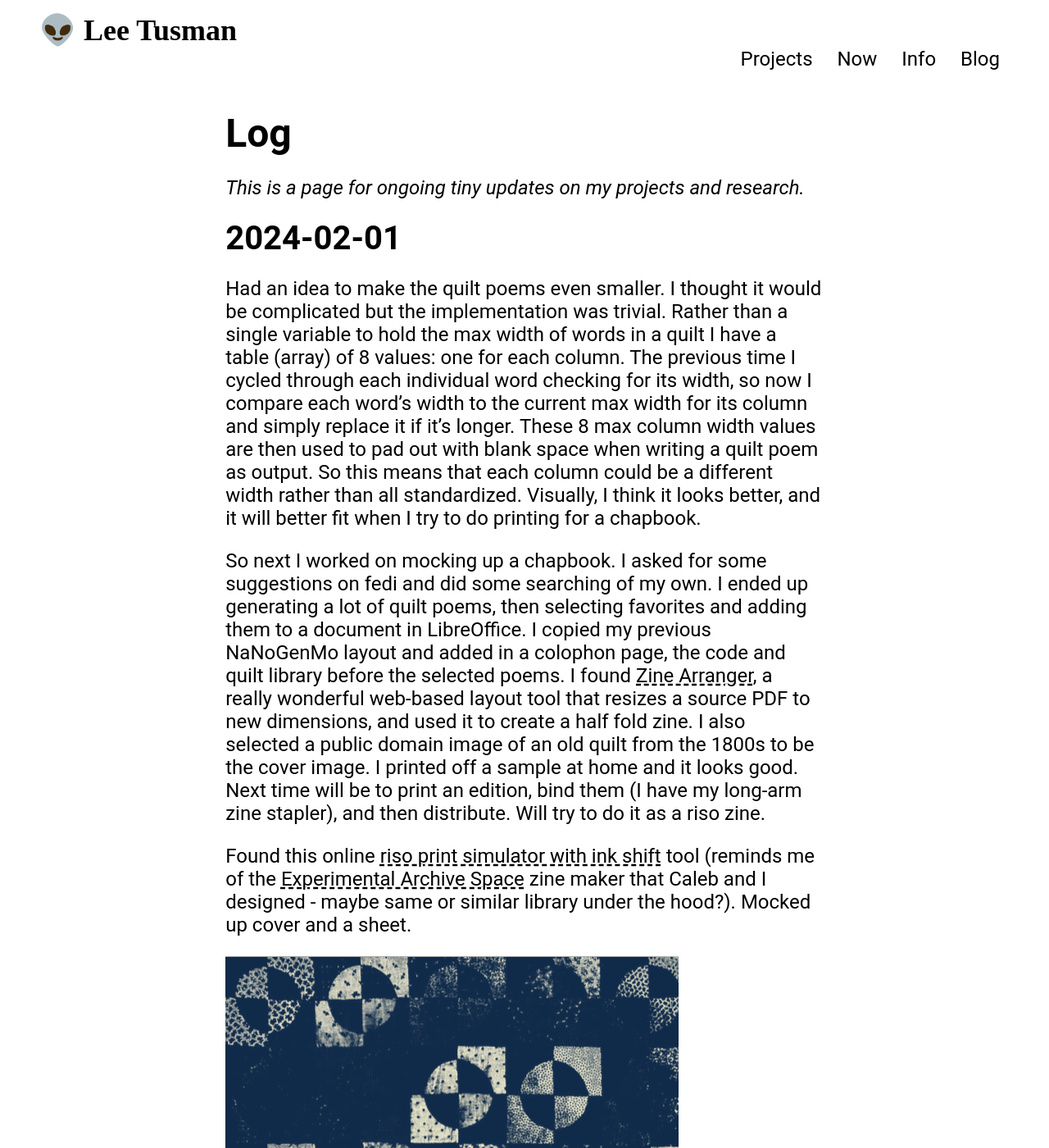
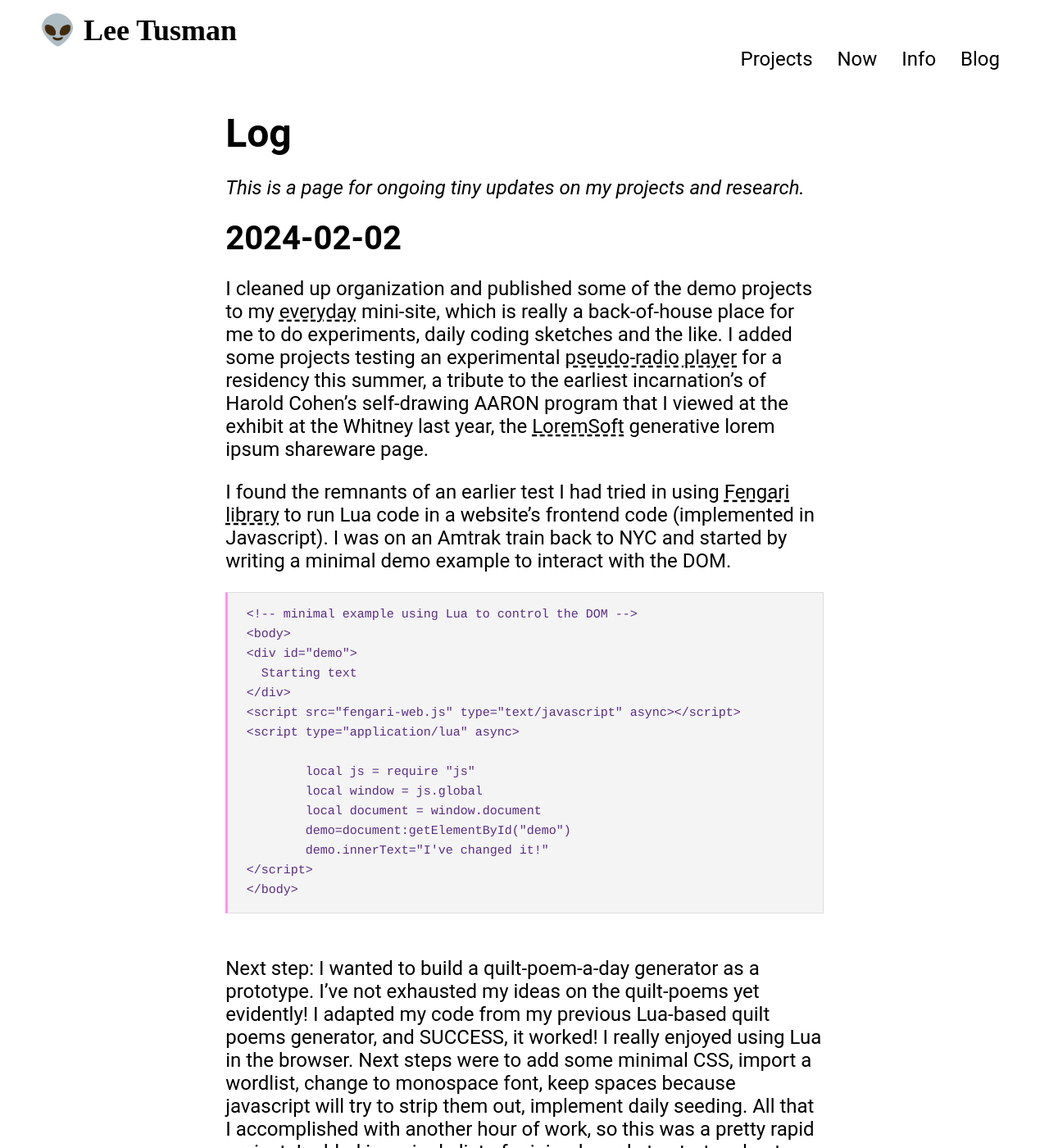
Before and after one commit to lee2sman/nosebook, a Jekyll site: the page built from log.md, in a window 1280 px wide and 1400 px high. Shown: the whole window at 82% size. Built offline with Jekyll 4.4.1, drawn with Linux system fonts in a browser that asks for light colours; some web fonts are replaced; some of the changed text lies outside the part shown.

Commit message:
update log

````diff
--- a/log.md
+++ b/log.md
@@ -7,6 +7,35 @@ permalink: /log/
 # Log
 
 *This is a page for ongoing tiny updates on my projects and research.*
+
+## 2024-02-02
+
+I cleaned up organization and published some of the demo projects to my [everyday](https://leetusman.com/everyday) mini-site, which is really a back-of-house place for me to do experiments, daily coding sketches and the like. I added some projects testing an experimental [pseudo-radio player](https://leetusman.com/everyday/291/) for a residency this summer, a tribute to the earliest incarnation's of Harold Cohen's self-drawing AARON program that I viewed at the exhibit at the Whitney last year, the [LoremSoft](https://leetusman.com/everyday/294/) generative lorem ipsum shareware page.
+
+I found the remnants of an earlier test I had tried in using [Fengari library](https://github.com/fengari-lua/fengari-web) to run Lua code in a website's frontend code (implemented in Javascript). I was on an Amtrak train back to NYC and started by writing a minimal demo example to interact with the DOM.
+
+```
+<!-- minimal example using Lua to control the DOM -->
+<body>
+<div id="demo">
+  Starting text
+</div>
+<script src="fengari-web.js" type="text/javascript" async></script>
+<script type="application/lua" async>
+
+	local js = require "js"
+	local window = js.global
+	local document = window.document
+	demo=document:getElementById("demo")
+	demo.innerText="I've changed it!"
+</script>
+</body>
+```
+
+Next step: I wanted to build a quilt-poem-a-day generator as a prototype. I've not exhausted my ideas on the quilt-poems yet evidently! I adapted my code from my previous Lua-based quilt poems generator, and SUCCESS, it worked! I really enjoyed using Lua in the browser. Next steps were to add some minimal CSS, import a wordlist, change to monospace font, keep spaces because javascript will try to strip them out, implement daily seeding. All that I accomplished with another hour of work, so this was a pretty rapid project. I added in a single list of minimal words to start and got a smolweb style theme going with shades of blue. I'm not sure if I'll keep adding to this daily quilt poem project here or leave it as is for now, but I [published](https://leetusman.com/everyday/293/) this version in the browser within my everyday daily code sketches section of my website, so you can return and visit every day if you like.
+
+![Daily Quilt Poem 2025-02-03]({{"/images/log/daily-quilt-poem.png" | absolute_url}})
+*The inaugural [daily quilt poem](https://leetusman.com/everyday/293/).*
 
 ## 2024-02-01
 
@@ -22,7 +51,7 @@ Found this online [riso print simulator with ink shift](https://risottostudio.co
 
 ## 2024-01-31
 
-Updated the quiltpoems algorithm to make better visual output. The previous algorithm I wrote scans through every *possible* word "patch" selected for a quilt and finds the maximum word length. Now, I've changed it to only scan through the *actual* used words in each quilt. This theoretically means a performance drop (e.g. "more expensive") since I'm checking 64 times for each quilt instead of the previous 8 times (so 8 times slower) but in practical purposes the total rendering out of 700 visual quilt poems was still less than a second, and that's more than fine. The point of this change was so the columns of a quilt would get smaller, particularly for Amish bars-style quilts. I thought about whether I wanted to change column size for any column with only shorter words in it (such as happens in a Cross Bars quilt) but decided to keep columns consistent for now. The change I've made improves the visual quality on screen and should also make it easier to include more quilts at larger text size in a half-fold printed chapbook/zine, which is one of the things I'd like to do next with this project.
+Updated the [quiltpoems](https://github.com/lee2sman/generative-quilt-poems) algorithm to make better visual output. The previous algorithm I wrote scans through every *possible* word "patch" selected for a quilt and finds the maximum word length. Now, I've changed it to only scan through the *actual* used words in each quilt. This theoretically means a performance drop (e.g. "more expensive") since I'm checking 64 times for each quilt instead of the previous 8 times (so 8 times slower) but in practical purposes the total rendering out of 700 visual quilt poems was still less than a second, and that's more than fine. The point of this change was so the columns of a quilt would get smaller, particularly for Amish bars-style quilts. I thought about whether I wanted to change column size for any column with only shorter words in it (such as happens in a Cross Bars quilt) but decided to keep columns consistent for now. The change I've made improves the visual quality on screen and should also make it easier to include more quilts at larger text size in a half-fold printed chapbook/zine, which is one of the things I'd like to do next with this project.
 
 Two examples from today:
 
````
Also changed, not shown: images/log/daily-quilt-poem.png (added).
